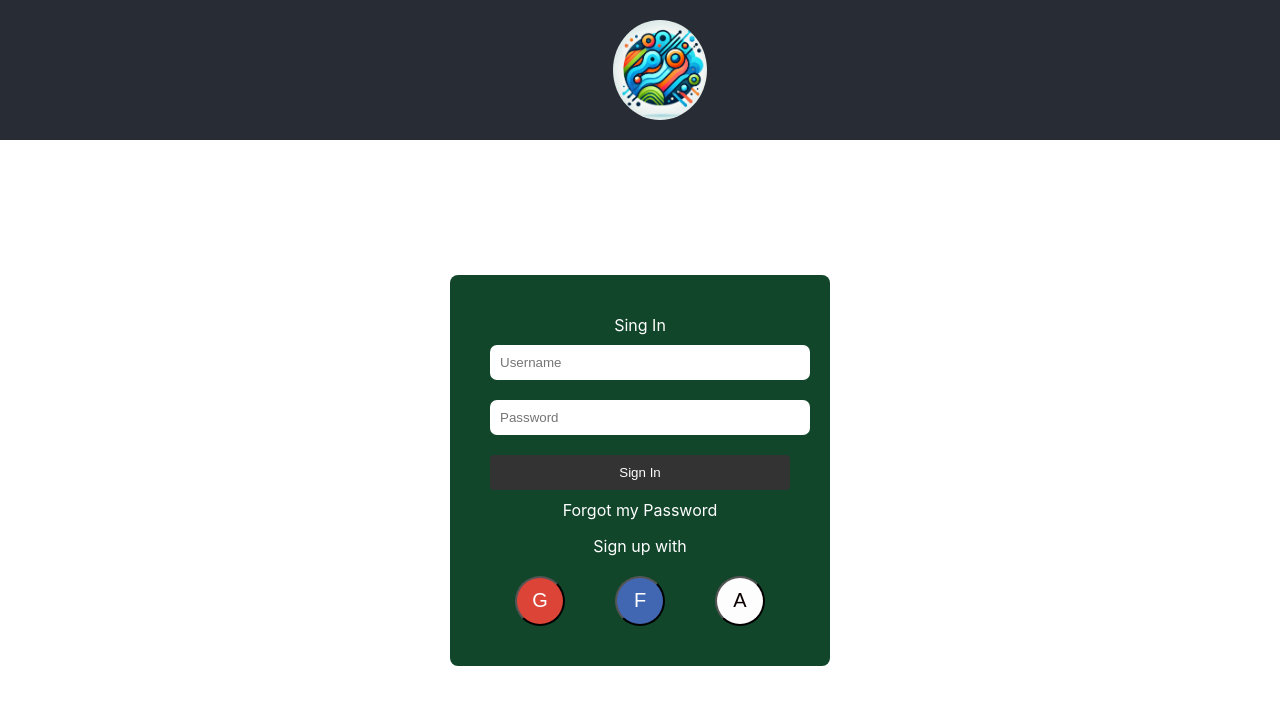
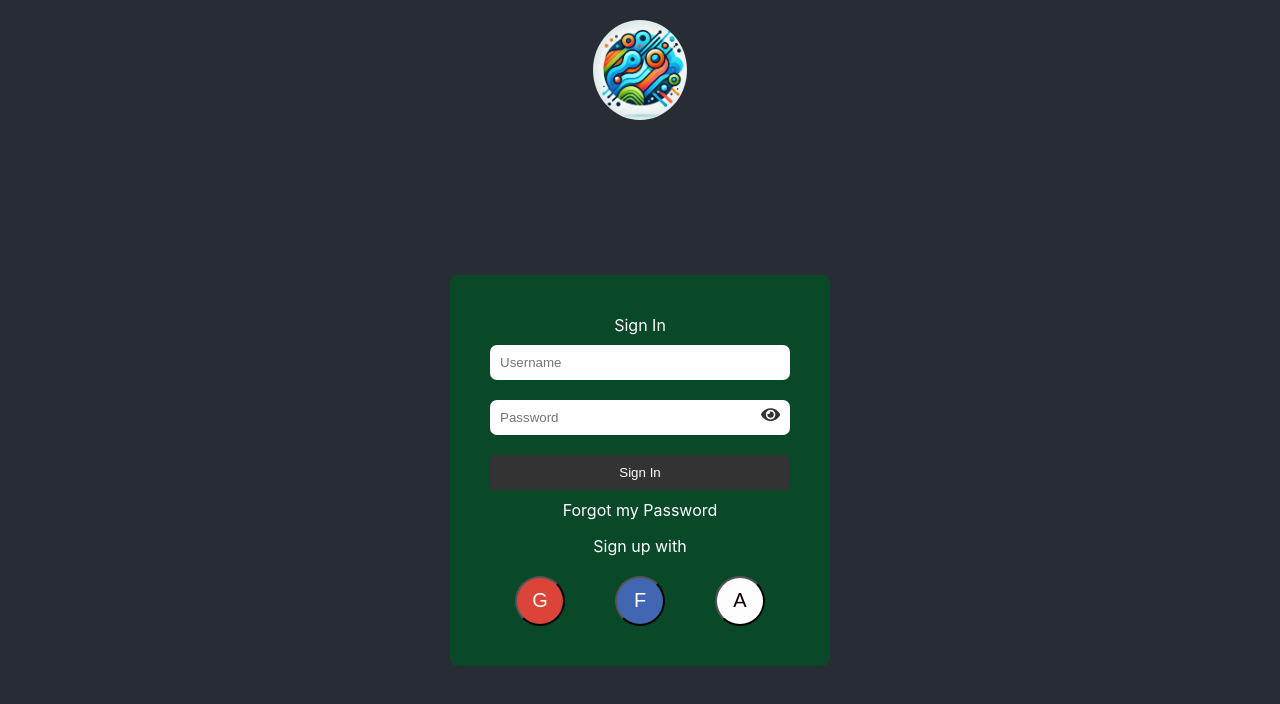
Before and after one commit to omarogaili/SocialWeb, a React (Create React App) app in the folder social/: page / in a window 1280 px wide. Shown: the top 704 px of the page. Built offline with nearby package versions, Linux system fonts and the light colour scheme.

Commit message:
added eyeSlash to the password & aligend the username and password lines. changed the background color to darker

```diff
--- a/social/package.json
+++ b/social/package.json
@@ -8,6 +8,7 @@
     "@testing-library/user-event": "^13.5.0",
     "react": "^18.3.1",
     "react-dom": "^18.3.1",
+    "react-icons": "^5.3.0",
     "react-router-dom": "^6.26.2",
     "react-scripts": "5.0.1",
     "web-vitals": "^2.1.4"
--- a/social/src/App.css
+++ b/social/src/App.css
@@ -1,18 +1,19 @@
 /* General styles */
-html , body , #root {
+html, body, #root {
   width: 100%;
   display: flex;
   justify-content: center;
+  background-color: #282c34;
+}
 
-}
 .App {
   text-align: center;
   width: 100%;
   height: 100vh;
   display: flex;
   flex-direction: column;
-  /* justify-content: center;
-  align-items: center; */
+  justify-content: center;
+  align-items: center;
 }
 
 .App-header {
@@ -38,7 +39,7 @@ html , body , #root {
 }
 
 .login-box {
-  background-color: #12462b;
+  background-color: #094928;
   padding: 40px;
   border-radius: 8px;
   color: white;
@@ -55,6 +56,28 @@ html , body , #root {
   margin: 10px 0;
   border: none;
   border-radius: 7px;
+  box-sizing: border-box; /* Ensures padding is included in the element's width */
+}
+
+/* Password Input Container */
+.password-container {
+  position: relative;
+  display: flex;
+  align-items: center;
+}
+
+.password-input {
+  width: 100%;
+  padding-right: 40px; /* Add some padding to make space for the eye icon */
+  box-sizing: border-box; /* Ensures padding is included in the element's width */
+}
+
+.password-toggle-icon {
+  position: absolute;
+  right: 10px;
+  cursor: pointer;
+  font-size: 1.2em;
+  color: #333;
 }
 
 .submit-btn {
@@ -79,7 +102,6 @@ html , body , #root {
 .forgot-password a:hover {
   color: rgb(1, 2, 15);
 }
-
 
 .social-login {
   display: flex;
--- a/social/src/Component/SignIn.js
+++ b/social/src/Component/SignIn.js
@@ -1,14 +1,37 @@
-import React from 'react';
+import React, { useState } from "react";
+import { FaEye, FaEyeSlash } from "react-icons/fa"; // Make sure you have installed react-icons
 
 const SignInComponent = () => {
+  const [showPassword, setShowPassword] = useState(false);
+
+  // Toggle password visibility
+  const togglePasswordVisibility = () => {
+    setShowPassword(!showPassword);
+  };
+
   return (
     <div className="login-box">
+      <form>
+        <legend>Sign In</legend>
+        <input type="text" placeholder="Username" className="input-field" />
 
-      <form>
-      <legend>Sing In</legend>
-        <input type="text" placeholder="Username" className="input-field" />
-        <input type="password" placeholder="Password" className="input-field" />
-        <button type="submit" className="submit-btn">Sign In</button>
+        <div className="password-container">
+          <input
+            type={showPassword ? "text" : "password"}
+            placeholder="Password"
+            className="input-field password-input"
+          />
+          <span
+            onClick={togglePasswordVisibility}
+            className="password-toggle-icon"
+          >
+            {showPassword ? <FaEyeSlash /> : <FaEye />}
+          </span>
+        </div>
+
+        <button type="submit" className="submit-btn">
+          Sign In
+        </button>
         <div className="forgot-password">
           <a href="/">Forgot my Password</a>
         </div>
```
Also changed, not shown: 1 other file (tests, documents, lock files or other folders).
